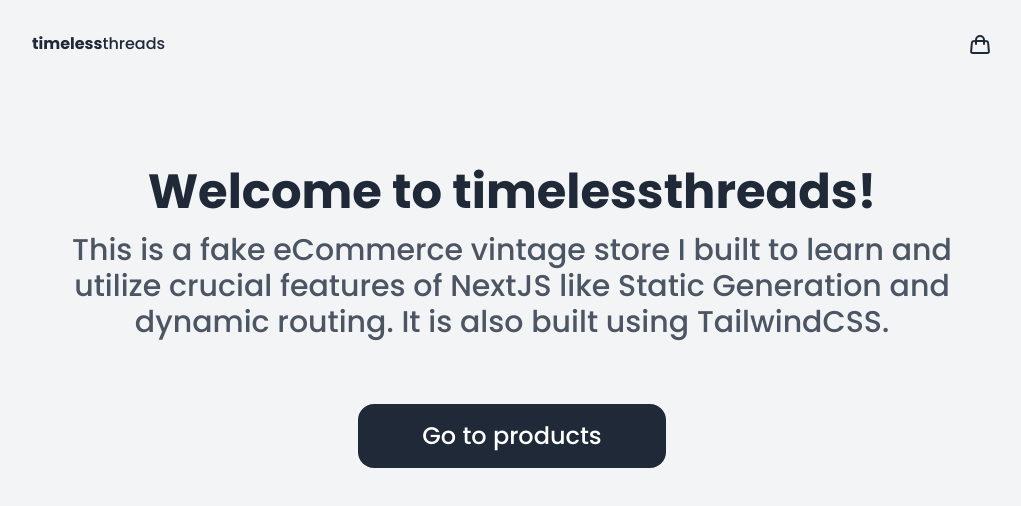
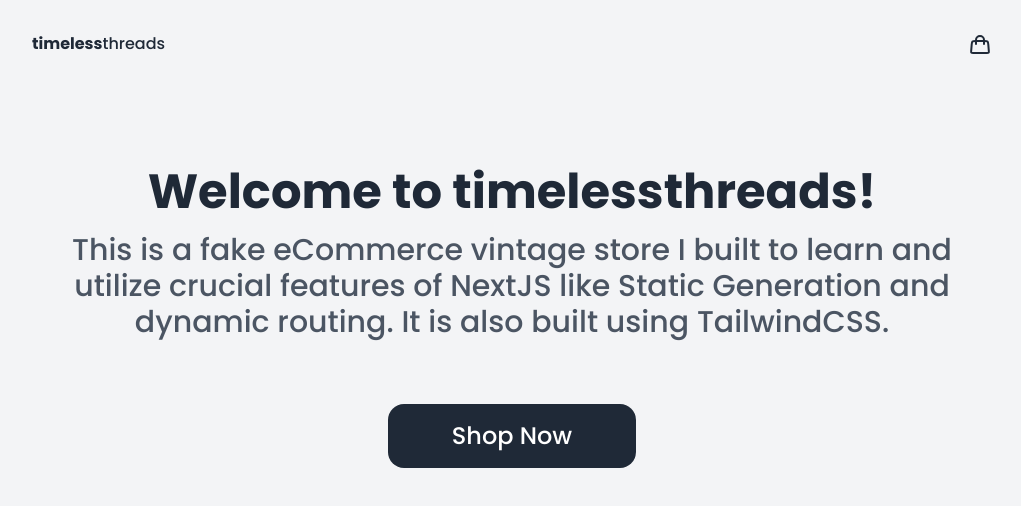
Before and after one commit to jaxonhill/minimalist-ecommerce-store, a Next.js app: page / in a window 1280 px wide. Shown: the top 506 px of the page, without its empty margins (128-1149 px from the left). Built offline with nearby package versions, Linux system fonts and the light colour scheme.

Commit message:
Change button text for better marketing copy

```diff
--- a/pages/index.js
+++ b/pages/index.js
@@ -10,7 +10,7 @@ export default function Home() {
         and dynamic routing. It is also built using TailwindCSS.
       </p>
       <Link href="/products">
-        <button className="rounded-2xl py-4 px-16 bg-gray-800 text-white text-2xl hover:bg-gray-700">Go to products</button>
+        <button className="rounded-2xl py-4 px-16 bg-gray-800 text-white text-2xl hover:bg-gray-700">Shop Now</button>
       </Link>
     </div>
   )
```
